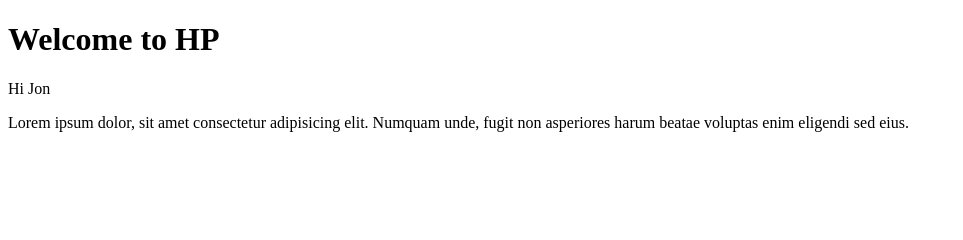
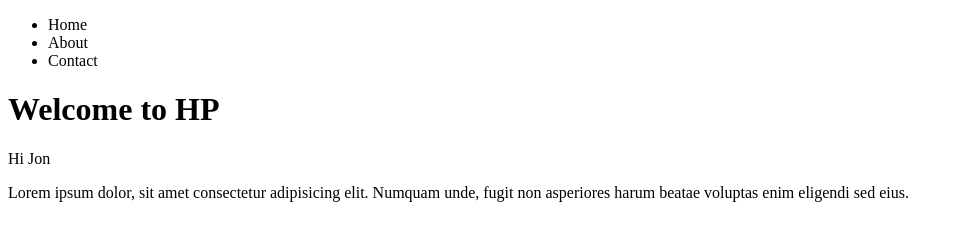
Before and after one commit to UmarbekUsa/onlinestore, a plain HTML site: page index.html in a window 1280 px wide. Shown: the whole page, without its empty margins (0-963 px from the left). Drawn offline with Linux system fonts and the light colour scheme.

Commit message:
i add navbar

```diff
--- a/index.html
+++ b/index.html
@@ -7,6 +7,14 @@
     <title>Document</title>
 </head>
 <body>
+    <div class="navbar">
+        <ul>
+            <li><a href="#"></a>Home</li>
+            <li><a href="#"></a>About</li>
+            <li><a href="#"></a>Contact</li>
+        </ul>
+    </div>
+
     <header>
         <h1>Welcome to HP</h1>
     </header>
```
